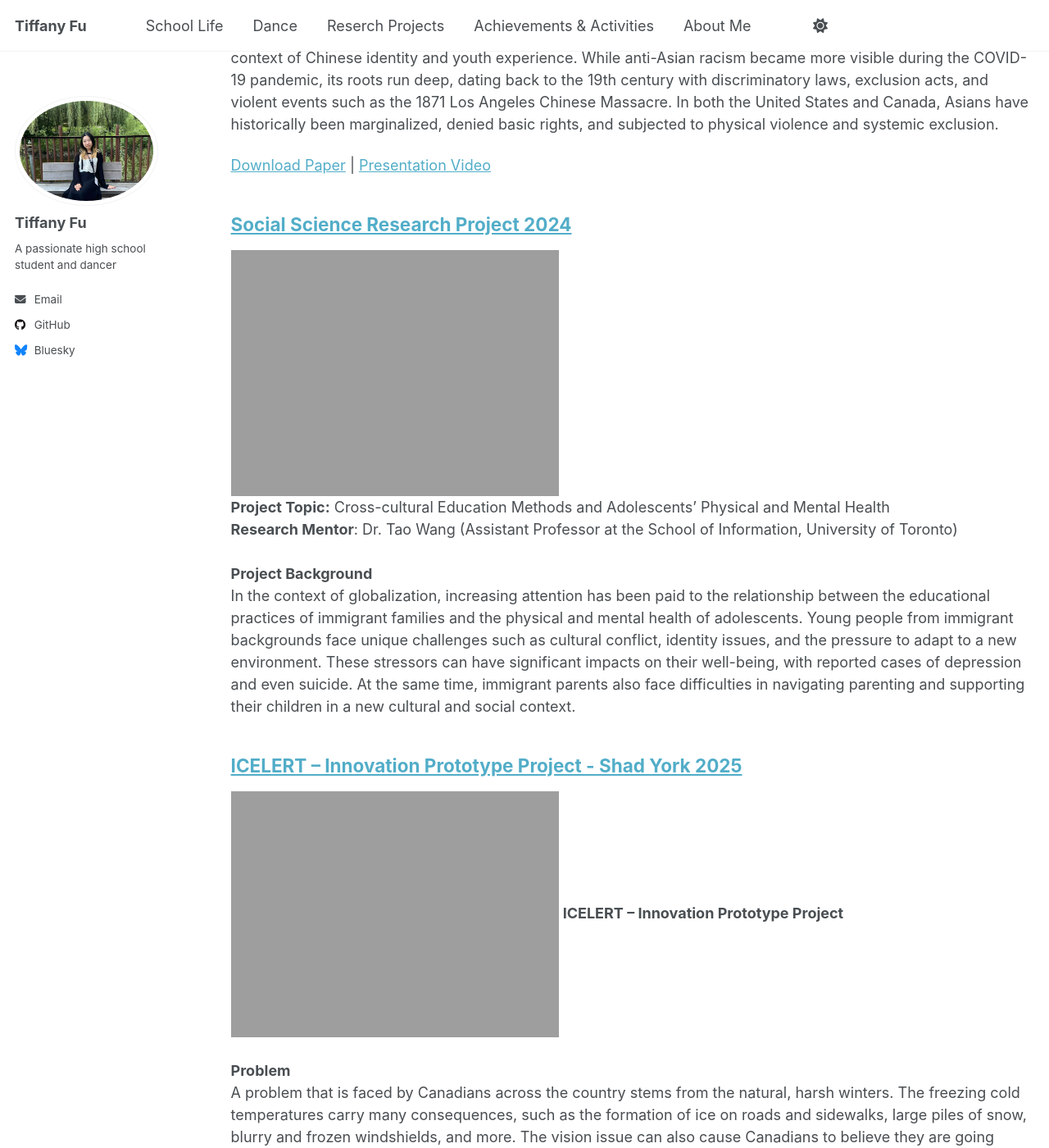
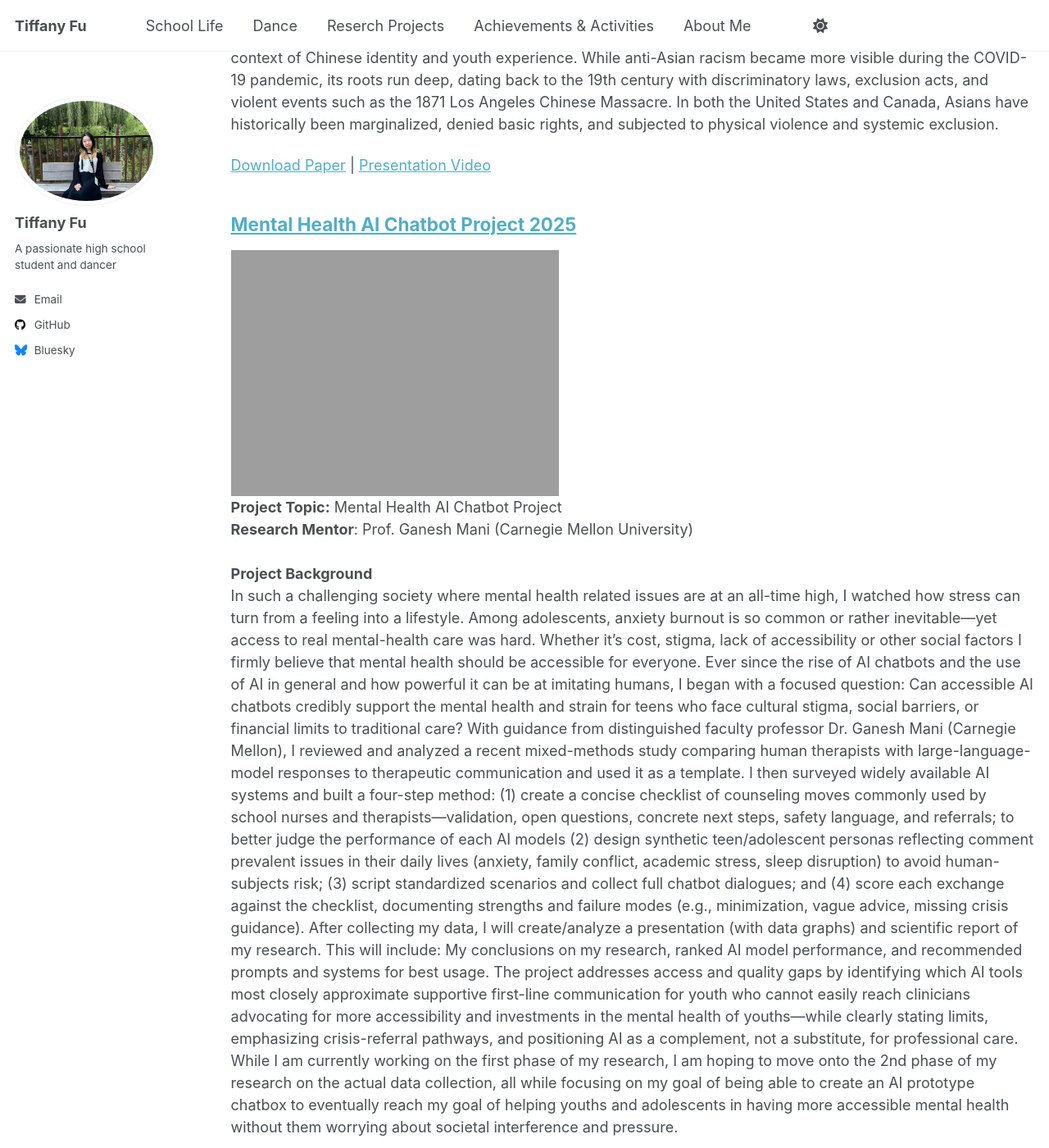
Before and after one commit to TiffanyJTFu/TiffanyFu, a Jekyll site: the page built from _pages/teaching.html, in a window 1280 px wide and 1400 px high, scrolled down 1380 px. Shown: the whole window at 82% size. Built offline with Jekyll 4.4.1, drawn with Linux system fonts in a browser that asks for light colours; a script that is not in the unit is left out.

Commit message:
Revise project title and details for AI Chatbot focus
Updated project title and details to reflect focus on the Mental Health AI Chatbot Project for 2025. Revised project background and objectives to align with the new focus.

```diff
--- a/_teaching/MentalHealthAIChatbotProject.md
+++ b/_teaching/MentalHealthAIChatbotProject.md
@@ -1,18 +1,16 @@
 ---
-title: "Social Science Research Project 2024"
+title: "Mental Health AI Chatbot Project 2025"
 collection: teaching
 type: ""
-permalink: /teaching/SocialScienceResearchProject
+permalink: /teaching/MentalHealthAIChatbotProject
 ---
 ![SocialScience01](https://tiffanyjtfu.github.io/TiffanyFu/images/ai1.png)
-<br>**Project Topic:** Cross-cultural Education Methods and Adolescents' Physical and Mental Health
-<br>**Research Mentor**: Dr. Tao Wang (Assistant Professor at the School of Information, University of Toronto)
+<br>**Project Topic:** Mental Health AI Chatbot Project
+<br>**Research Mentor**: Prof. Ganesh Mani (Carnegie Mellon University)
 <br><br>**Project Background**
-<br>In the context of globalization, increasing attention has been paid to the relationship between the educational practices of immigrant families and the physical and mental health of adolescents. Young people from immigrant backgrounds face unique challenges such as cultural conflict, identity issues, and the pressure to adapt to a new environment. These stressors can have significant impacts on their well-being, with reported cases of depression and even suicide. At the same time, immigrant parents also face difficulties in navigating parenting and supporting their children in a new cultural and social context.
-
-These pressures should not be borne by individual families alone—they are societal challenges that require collective awareness and support.
-
-To address this need, Leading Tomorrow, a non-profit organization, has launched a social research project titled “Cross-cultural Education Methods and Adolescents’ Physical and Mental Health.” The project aims to deepen understanding of how parenting and education styles within immigrant families affect adolescents’ mental health and social adaptability. By conducting this research, the project seeks to identify key factors influencing youth development, providing a scientific basis for more effective support strategies and interventions that can help immigrant adolescents thrive.
+<br>In such a challenging society where mental health related issues are at an all-time high, I watched how stress can turn from a feeling into a lifestyle. Among adolescents, anxiety burnout is so common or rather inevitable—yet access to real mental-health care was hard. Whether it's cost, stigma, lack of accessibility or other social factors I firmly believe that mental health should be accessible for everyone. Ever since the rise of AI chatbots and the use of AI in general and how powerful it can be at imitating humans, I began with a focused question: Can accessible AI chatbots credibly support the mental health and strain for teens who face cultural stigma, social barriers, or financial limits to traditional care?
+With guidance from distinguished faculty professor Dr. Ganesh Mani (Carnegie Mellon), I reviewed and analyzed a recent mixed-methods study comparing human therapists with large-language-model responses to therapeutic communication and used it as a template. I then surveyed widely available AI systems and built a four-step method: (1) create a concise checklist of counseling moves commonly used by school nurses and therapists—validation, open questions, concrete next steps, safety language, and referrals; to better judge the performance of each AI models (2) design synthetic teen/adolescent personas reflecting comment prevalent issues in their daily lives (anxiety, family conflict, academic stress, sleep disruption) to avoid human-subjects risk; (3) script standardized scenarios and collect full chatbot dialogues; and (4) score each exchange against the checklist, documenting strengths and failure modes (e.g., minimization, vague advice, missing crisis guidance).
+After collecting my data, I will create/analyze a presentation (with data graphs) and scientific report of my research. This will include: My conclusions on my research, ranked AI model performance, and recommended prompts and systems for best usage. The project addresses access and quality gaps by identifying which AI tools most closely approximate supportive first-line communication for youth who cannot easily reach clinicians advocating for more accessibility and investments in the mental health of youths—while clearly stating limits, emphasizing crisis-referral pathways, and positioning AI as a complement, not a substitute, for professional care. While I am currently working on the first phase of my research, I am hoping to move onto the 2nd phase of my research on the actual data collection, all while focusing on my goal of being able to create an AI prototype chatbox to eventually reach my goal of helping youths and adolescents in having more accessible mental health without them worrying about societal interference and pressure.
 
 **Project Objectives**
 * **Raise social awareness:** Promote care and responsibility for the physical and mental health of adolescents from immigrant families.
```
Also changed, not shown: other parts of _teaching/MentalHealthAIChatbotProject.md (+1 -1 lines).
